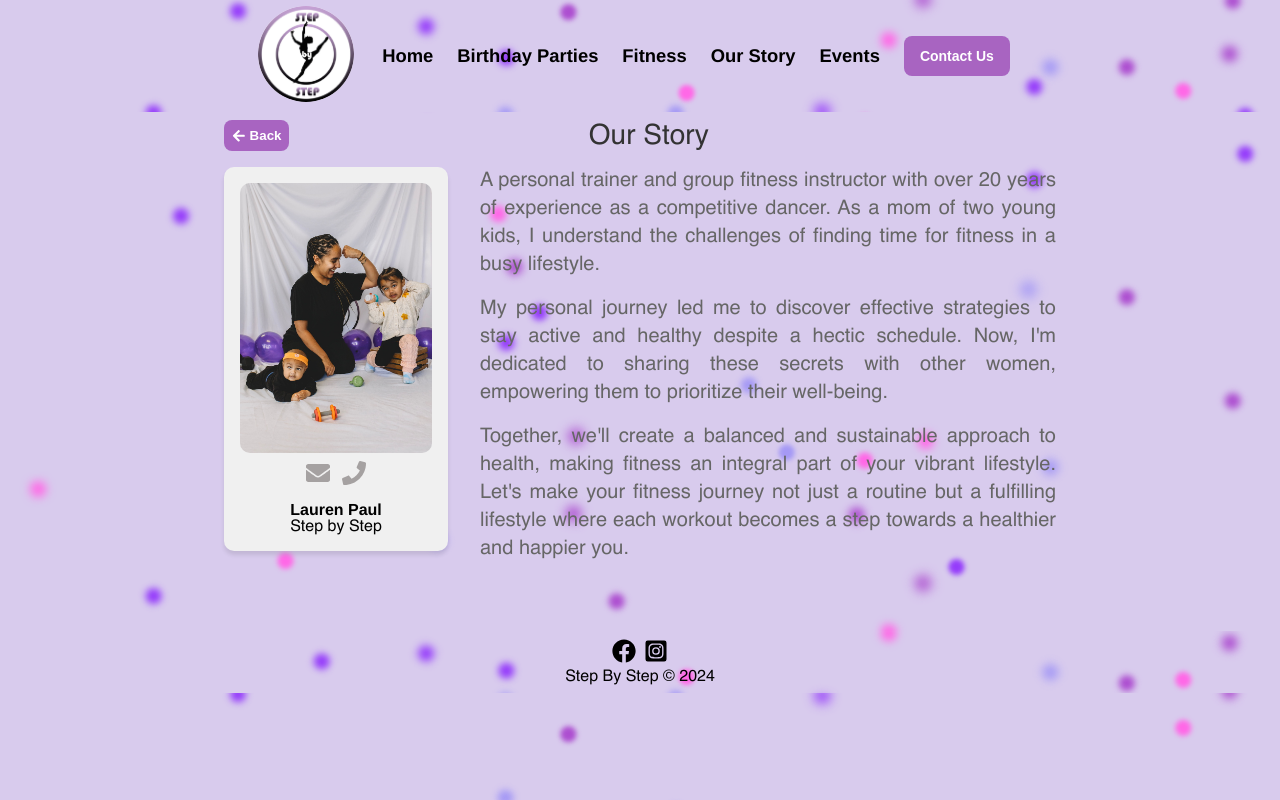
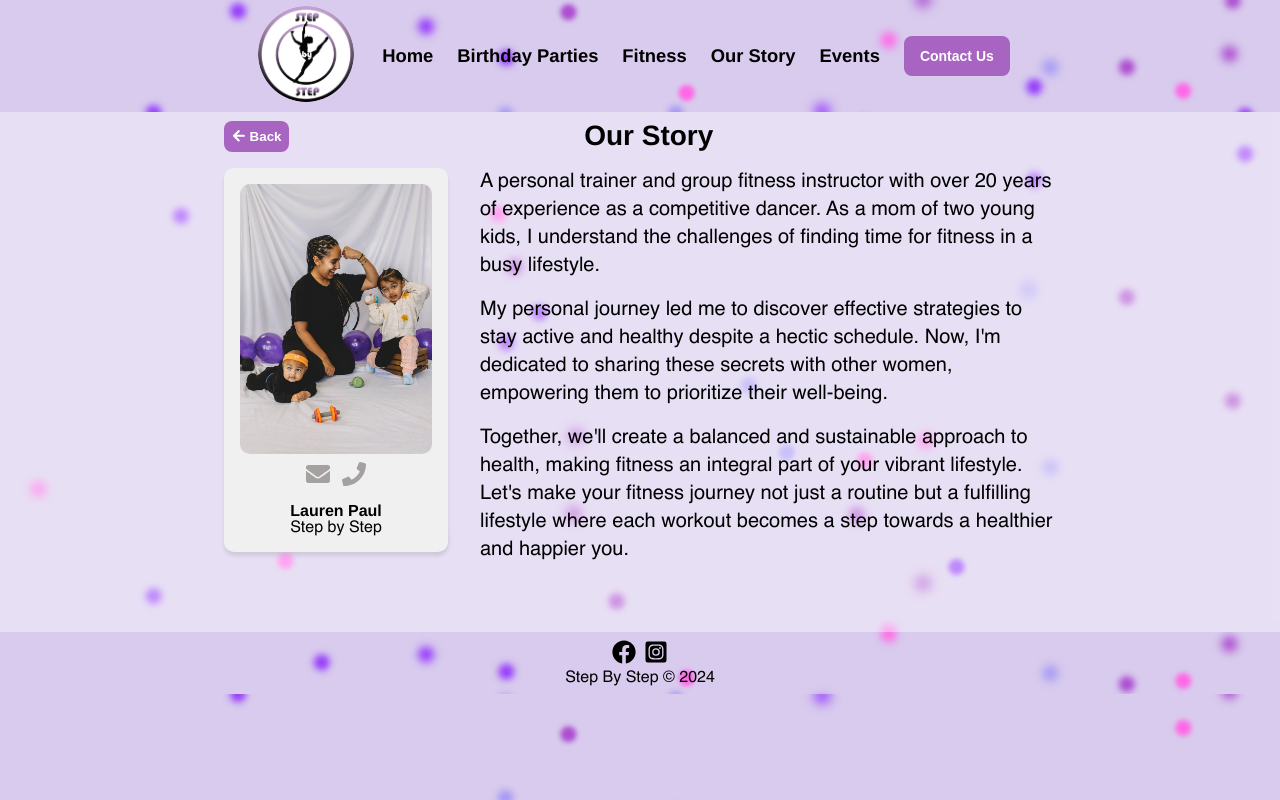
Before and after one commit to ralphdaryn/stepbystepstars, a React (Create React App) app: page /ourstory in a window 1280 px wide. Built offline with nearby package versions, Linux system fonts and the light colour scheme.

Commit message:
style font weight title

```diff
--- a/src/components/About/About.scss
+++ b/src/components/About/About.scss
@@ -4,6 +4,7 @@
 .about {
   padding: 0.25rem 2rem;
   margin-top: 7rem;
+  background-color: rgba(255, 255, 255, 0.4);
   @include tablet {
     padding: 0.5rem 4rem 2rem;
   }
@@ -18,10 +19,10 @@
   }
 
   &__title {
-    color: #333;
+    color: #000;
     margin: 0 auto;
     text-align: center;
-    font-weight: 400;
+    font-weight: 700;
     padding-right: 2rem;
     font-size: 1.75rem;
     @include tablet {
@@ -101,8 +102,8 @@
       font-size: 1.25rem;
     }
     &-wrapper {
-      text-align: justify;
-      color: #666666;
+      text-align: left;
+      color: #000;
       margin-bottom: 1rem;
       padding: 0;
       @include tablet {
--- a/src/components/Danceparty/Danceparty.scss
+++ b/src/components/Danceparty/Danceparty.scss
@@ -30,7 +30,7 @@
 
   &__title {
     color: #000;
-    font-weight: 400;
+    font-weight: 700;
     margin: 0 auto;
     text-align: center;
     padding-right: 1.25rem;
--- a/src/components/Facepaint/Facepaint.scss
+++ b/src/components/Facepaint/Facepaint.scss
@@ -26,7 +26,7 @@
   &__title {
     text-align: center;
     color: #000;
-    font-weight: 400;
+    font-weight: 700;
     margin: 0 auto;
     padding-right: 1.25rem;
     font-size: 1.75rem;
--- a/src/components/GroupFitness/GroupFitness.scss
+++ b/src/components/GroupFitness/GroupFitness.scss
@@ -21,7 +21,7 @@
   &__title {
     text-align: center;
     color: #000;
-    font-weight: 400;
+    font-weight: 700;
     margin: 0 auto;
     padding-right: 1rem;
     font-size: 1.75rem;
--- a/src/components/MommyandMe/MommyandMe.scss
+++ b/src/components/MommyandMe/MommyandMe.scss
@@ -21,7 +21,7 @@
   &__title {
     text-align: center;
     color: #000;
-    font-weight: 400;
+    font-weight: 700;
     margin: 0 auto;
     padding-right: 0.5rem;
     font-size: 1.75rem;
--- a/src/components/MusicalBabies/Musicalbabies.scss
+++ b/src/components/MusicalBabies/Musicalbabies.scss
@@ -2,7 +2,7 @@
 @use "../../styles/partials/mixins" as *;
 
 .musicalbabies {
-  padding: 0.25rem 2rem .5rem;
+  padding: 0.25rem 2rem 0.5rem;
   margin-top: 7rem;
   background-color: rgba(255, 255, 255, 0.4);
   @include tablet {
@@ -27,7 +27,7 @@
   &__title {
     text-align: center;
     color: #000;
-    font-weight: 400;
+    font-weight: 700;
     margin: 0 auto;
     padding-right: 0.75rem;
     font-size: 1.75rem;
--- a/src/components/PrivateTraining/PrivateTraining.scss
+++ b/src/components/PrivateTraining/PrivateTraining.scss
@@ -21,7 +21,7 @@
   &__title {
     margin: 0 auto;
     color: #000;
-    font-weight: 400;
+    font-weight: 700;
     text-align: center;
     padding-right: 1rem;
     font-size: 1.75rem;
```
